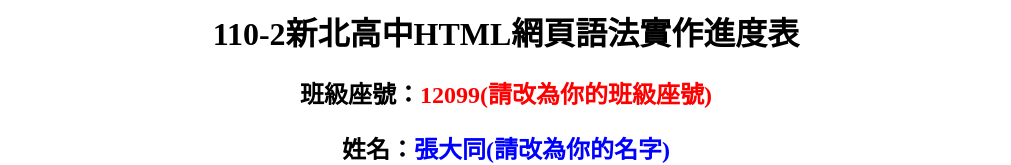
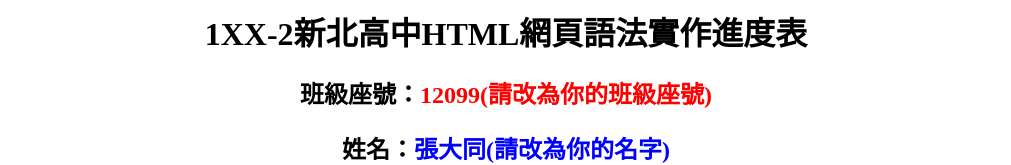
Before and after one commit to liang2000kimo/htmldemo, a plain HTML site: page index.html in a window 1280 px wide. Shown: the top 165 px of the page, without its empty margins (134-1145 px from the left). Drawn offline with Linux system fonts and the light colour scheme.

Commit message:
index.html  version2

```diff
--- a/index.html
+++ b/index.html
@@ -1,10 +1,10 @@
 <html>
 <head>
-<title>12099張大同(請改成你自己的)的HTML進度表</title>
+<title>120XX王大同(請改成你自己的)的HTML進度表</title>
 </head>
 <body>
 <center>
-<h1>110-2新北高中HTML網頁語法實作進度表</h1>
+<h1>1XX-2新北高中HTML網頁語法實作進度表</h1>
 <p>
 <h2>班級座號：<font color='red'>12099(請改為你的班級座號)</font></h2>
 <p>
```
